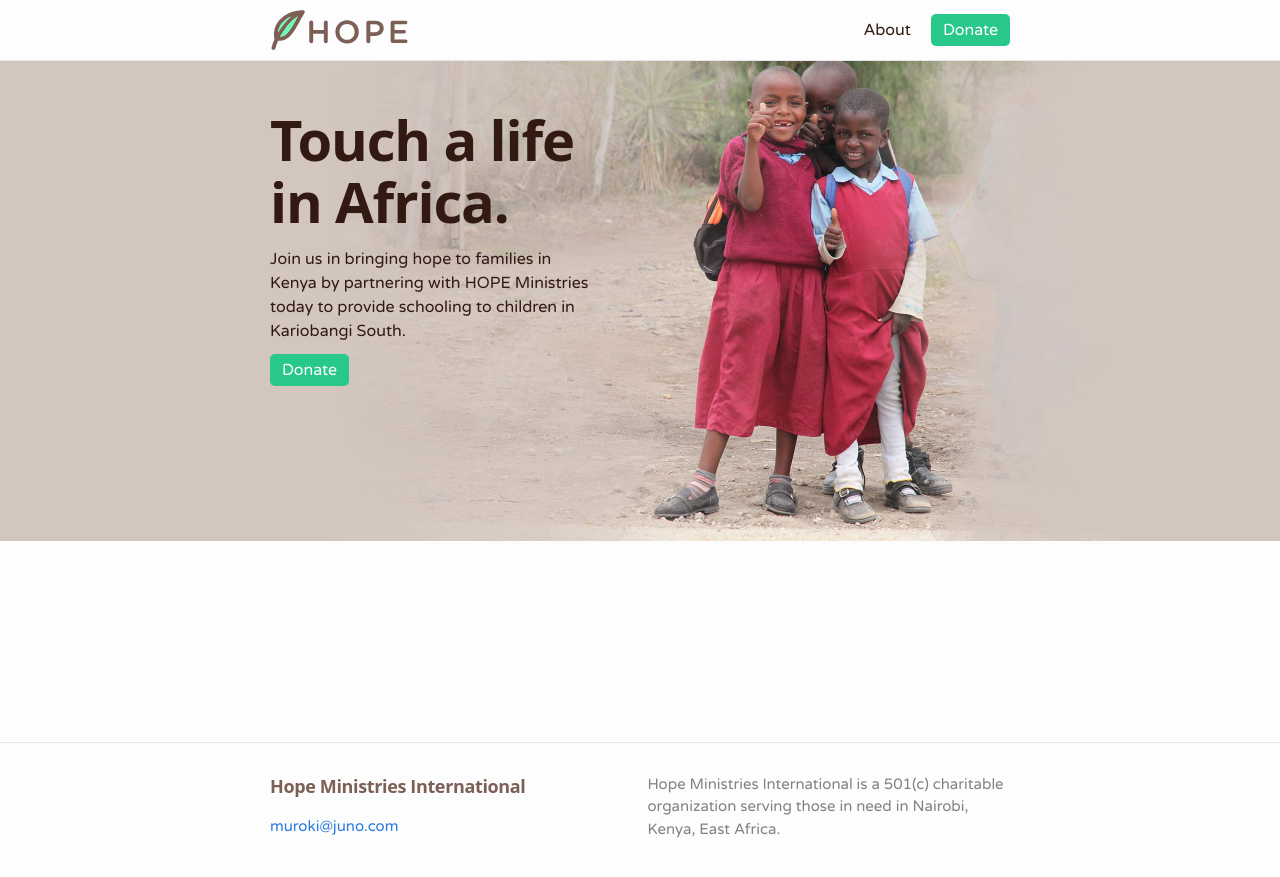
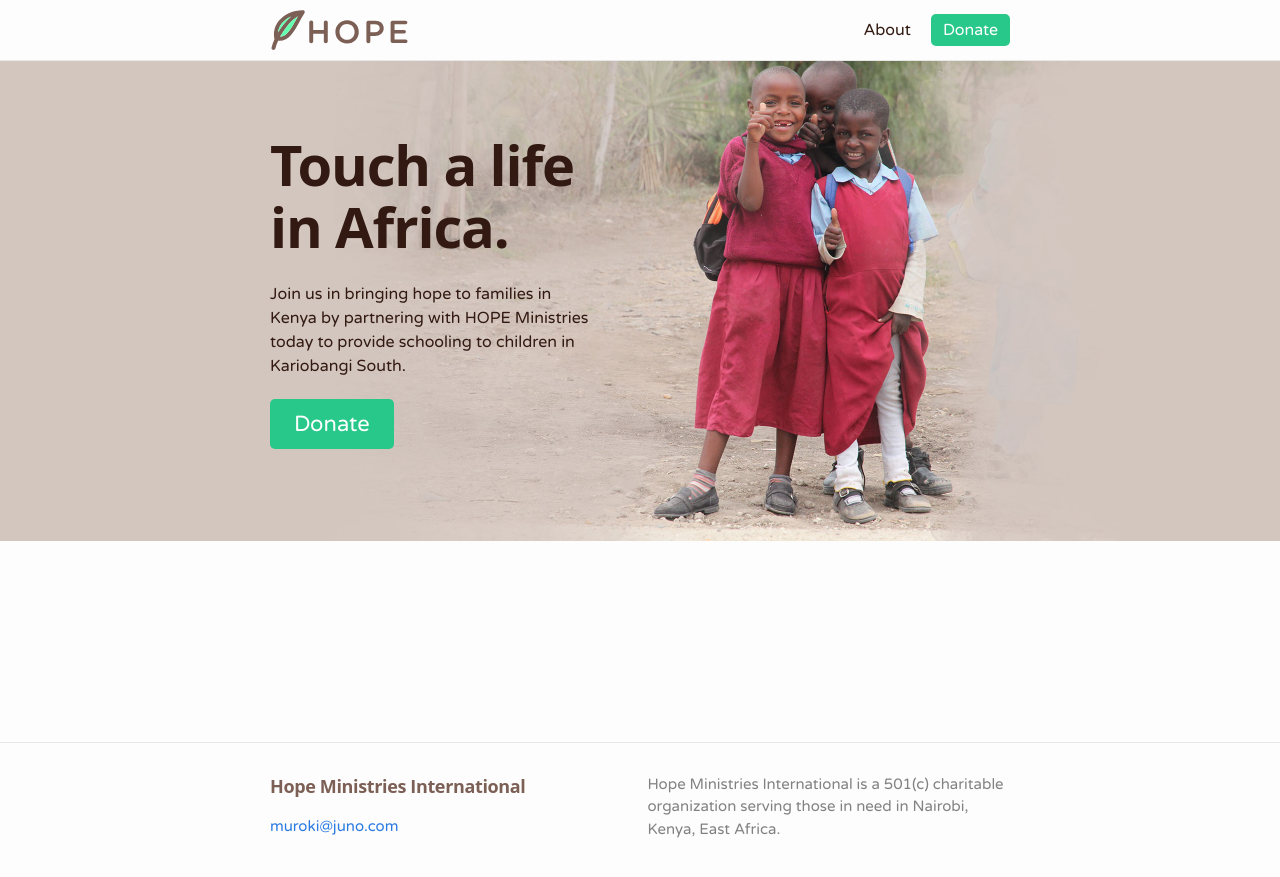
Before and after one commit to hmiafrica/hmiafrica.github.io, a Jekyll site: the page built from index.md, in a window 1280 px wide. Shown: the top 877 px of the page. Built offline with Jekyll 4.4.1, drawn with Linux system fonts in a browser that asks for light colours.

Commit message:
style tweak

```diff
--- a/_sass/minima/_hope-site-styles.scss
+++ b/_sass/minima/_hope-site-styles.scss
@@ -16,6 +16,11 @@ h1, h2, h3, h4, h5, h6 {
     color: white;
     text-decoration: none;
     background-color: $green-drk;
+  }
+
+  &.btn-large {
+    font-size: 22px;
+    padding: 12px 24px;
   }
 }
 
@@ -51,5 +56,10 @@ h1, h2, h3, h4, h5, h6 {
     font-size: 56px;
     color: $brown-drk;
     line-height: 1.1;
+    margin: 25px 0;
+  }
+
+  .subhead {
+    margin-bottom: 30px;
   }
 }
```
